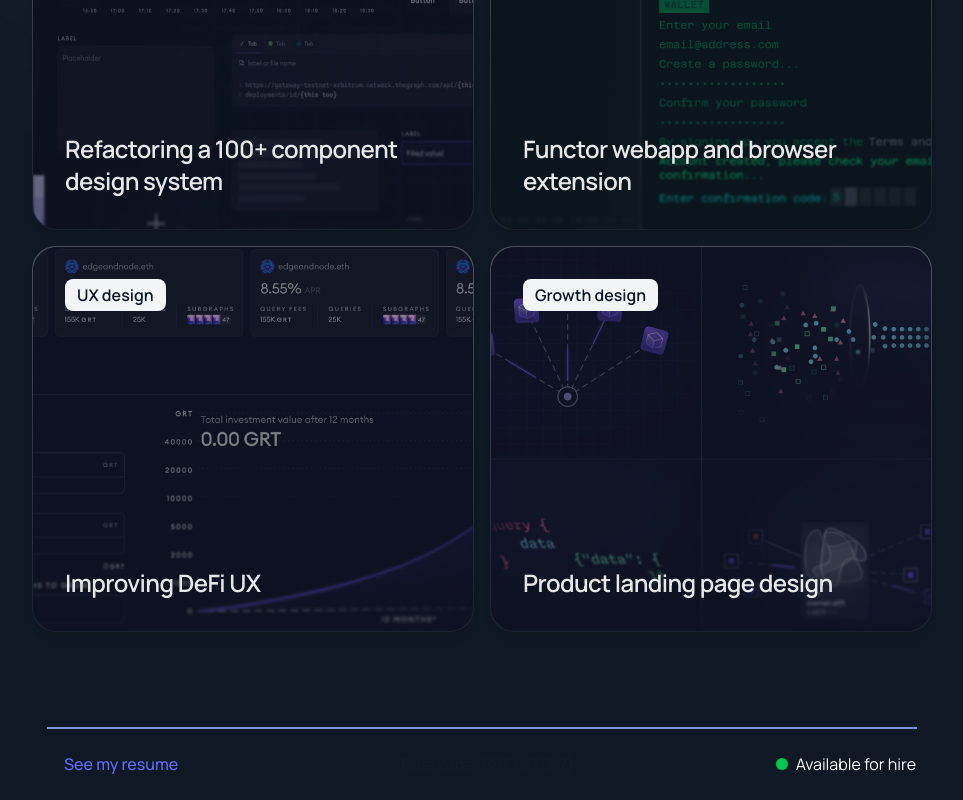
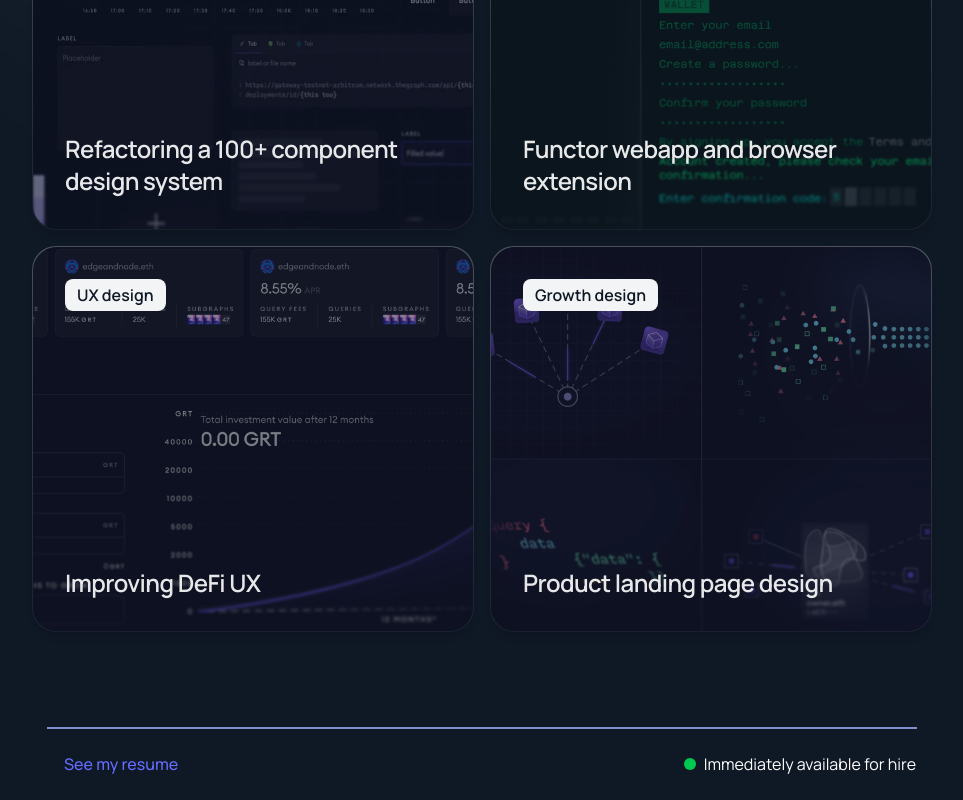
Before and after one commit to nomativ/personal-site, a React (Vite) app: page / in a window 1280 px wide. Shown: the part 1044-1844 px from the top of the page, without its empty margins (158-1121 px from the left). Built offline with nearby package versions, Linux system fonts and the light colour scheme.

Commit message:
fix responsiveness 2

```diff
--- a/src/App.tsx
+++ b/src/App.tsx
@@ -31,7 +31,7 @@ function App() {
       </motion.div>
 
       <motion.main id='content'
-        className="max-w-[900px] mx-auto flex flex-col"
+        className="md:max-w-[900px] mx-auto flex flex-col"
         initial={{ opacity: 0, y: 20 }}
         animate={{ opacity: 1, y: 0 }}
         transition={{ duration: 1.0, delay: 0.4 }}
@@ -43,7 +43,7 @@ function App() {
           transition={{ duration: 0.8, delay: 0.8 }}
         >
           <div className='flex md:flex-row flex-col md:gap-24 gap-8 items-center'>
-            <div className="min-w-67 flex flex-col items-center gap-4">
+            <div className="md:min-w-67 w-full flex flex-col items-center gap-4">
               <div className="relative w-67 h-67 overflow-hidden rounded-4xl">
                 <img
                   src={profilePic}
@@ -96,7 +96,7 @@ function App() {
           className='relative'
         >
           <div
-            className="absolute -top-30 -left-20 w-200 h-50 rotate-45 mix-blend-hard-light rounded-full blur-[75px] origin-top-left"
+            className="absolute -top-30 -left-20 md:w-200 h-50 rotate-45 mix-blend-hard-light rounded-full blur-[75px] origin-top-left"
             style={{
               background: 'radial-gradient(ellipse 67.05% 179.10% at 16.58% 39.07%, rgba(255, 255, 255, 0.05) 0%, rgba(255, 255, 255, 0) 100%)',
               transform: 'translateZ(0)',
@@ -116,9 +116,9 @@ function App() {
           <div className="self-stretch h-0 outline-1 outline-offset-[-0.50px] outline-[#7E90D4]"></div>
           <div className='w-full inline-flex items-center justify-between py-6'>
             <Link text="See my resume" url="https://edgar-p.notion.site/"></Link>
-            <div className="text-white md:text-base text-sm opacity-0 md:opacity-1 w-fit">Time zone: PST (UTC-7)</div>
+            <div className="text-white md:text-base text-sm hidden md:opacity-1 w-fit">Time zone: PST (UTC-7)</div>
             <div className="text-white md:text-base text-sm flex items-center gap-2 w-fit">
-              <div className="w-3 h-3 rounded-full bg-green-500"></div>Available for hire</div>
+              <div className="w-3 h-3 rounded-full bg-green-500"></div>Immediately available for hire</div>
           </div>
         </div>
       </motion.main>
--- a/src/index.css
+++ b/src/index.css
@@ -1,4 +1,9 @@
 @import "tailwindcss";
+
+/* html,body {
+  max-width: 100vw;
+  overflow-x: hidden;
+} */
 
 :root {
   font-family: 'Manrope', system-ui, Avenir, Helvetica, Arial, sans-serif;
```
